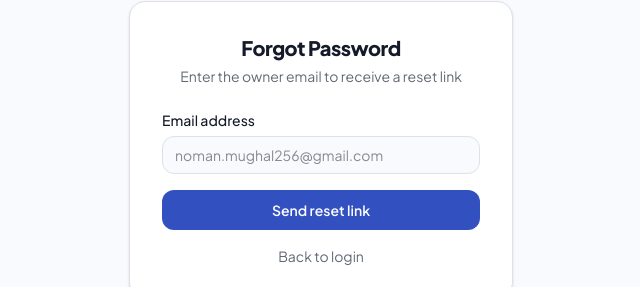
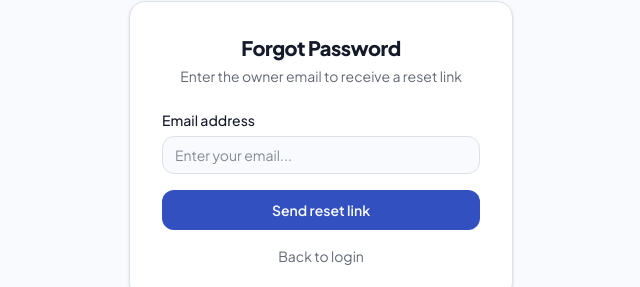
Before and after one commit to Numan-Nadeem/udecoupe, a Next.js app: page /admin/forgot-password in a window 1280 px wide. Shown: the part 250-537 px from the top of the page, without its empty margins (319-959 px from the left). Built offline with nearby package versions, Linux system fonts and the light colour scheme; no server answers.

Commit message:
feat: update placeholder text in forgot password form
Co-authored-by: Numan Nadeem <115472372+Numan-Nadeem@users.noreply.github.com>

```diff
--- a/app/admin/forgot-password/forgot-password-form.tsx
+++ b/app/admin/forgot-password/forgot-password-form.tsx
@@ -41,7 +41,7 @@ export function ForgotPasswordForm() {
           required
           autoComplete="email"
           className="rounded-lg border border-input bg-background px-3 py-2 text-sm text-foreground outline-none ring-ring focus:ring-2"
-          placeholder="noman.mughal256@gmail.com"
+          placeholder="Enter your email..."
         />
       </div>
 
```
